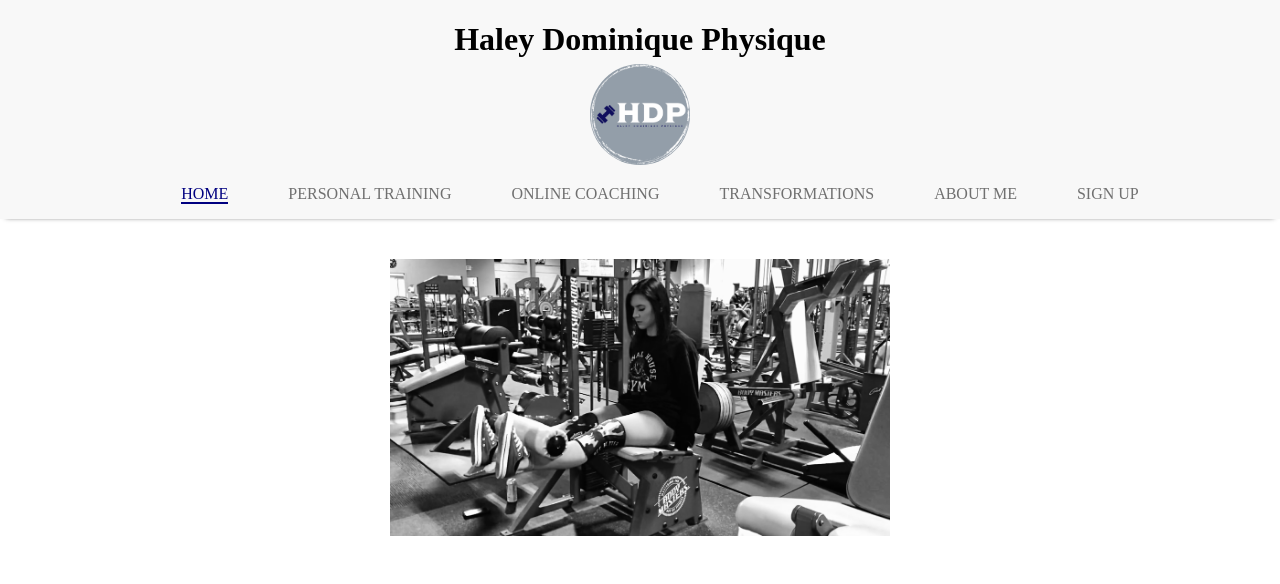
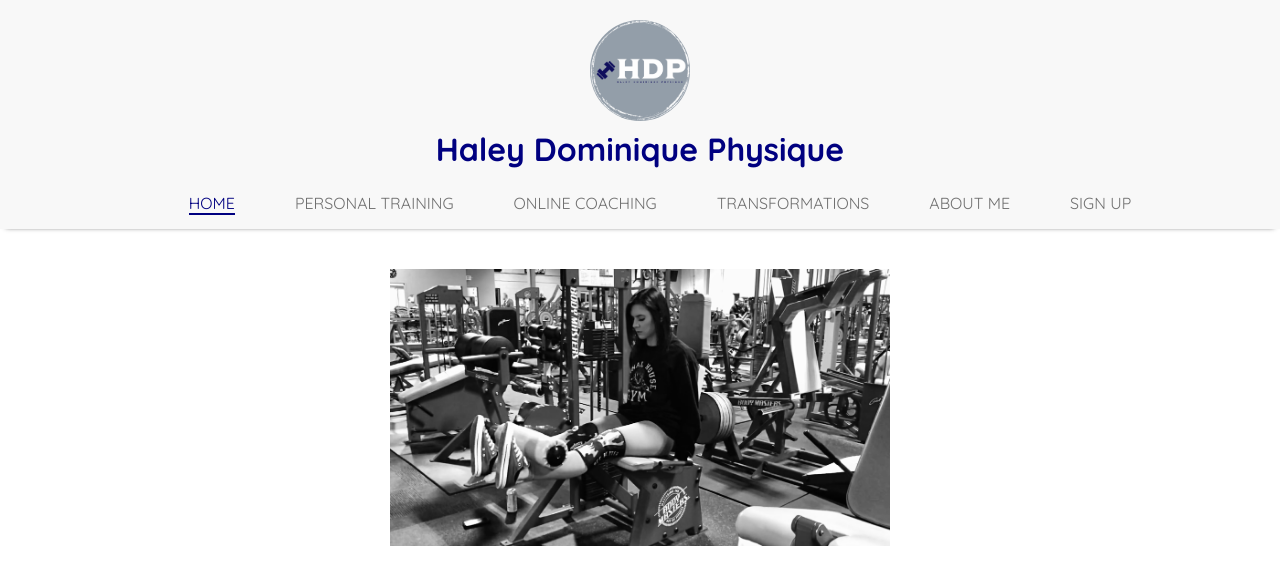
Before and after one commit to DeltaJoy/HDP_Fitness, a plain HTML site: page index.html in a window 1280 px wide. Drawn offline with Linux system fonts and the light colour scheme.

Commit message:
font logo rearranged

```diff
--- a/index.html
+++ b/index.html
@@ -5,6 +5,9 @@
     <meta http-equiv="X-UA-Compatible" content="IE=edge">
     <meta name="viewport" content="width=device-width, initial-scale=1.0">
     <link rel = "stylesheet" href = "styles.css">
+    <link rel="preconnect" href="https://fonts.googleapis.com">
+    <link rel="preconnect" href="https://fonts.gstatic.com" crossorigin>
+    <link href="https://fonts.googleapis.com/css2?family=Quicksand:wght@300;400;500;600;700&        display=swap" rel="stylesheet">
     <script src = "js.js" defer></script>
     <title>HDP Fitness</title>
 </head>
@@ -12,8 +15,8 @@
 
     <div class = "container">
         <div class = "main">
+            <img class = "logo" src = "/pictures/Screen Shot 2022-02-24 at 4.27.06 PM.png">
             <h1>Haley Dominique Physique</h1>
-            <img class = "logo" src = "/pictures/Screen Shot 2022-02-24 at 4.27.06 PM.png">
 
         </div>
         <div class = "nav">
--- a/styles.css
+++ b/styles.css
@@ -6,6 +6,7 @@
 
  body {
     margin: 0;
+    font-family: 'Quicksand', sans-serif;;
 }
 
 
@@ -34,17 +35,19 @@
 
 
 h1 {
-     font-family: Lora;
+     /* font-family: Lora; */
      font-size: 2rem;
      /* display: flex; */
-     margin-bottom: .33rem;
+     margin-bottom: .5rem;
+     margin-top: .25rem;
+     color: navy;
      /* align-items: center; */
 
 }
 
 h3 {
 
-    font-family: ubuntu bold;
+    /* font-family: ubuntu bold; */
     font-size: 1rem;
     margin-top: .25rem;
     color: navy;
@@ -54,6 +57,7 @@ h3 {
     width: 100px;
     height: auto;
     border-radius: 7em;
+    margin-top: 1.25rem
 }
 .nav {
     display: flex;
@@ -70,7 +74,7 @@ div li{
     /* display: inline; */
     padding: 0px 30px;
     font-size: 1rem;
-    font-family: ubuntu;
+    /* font-family: ubuntu; */
     font-size: bold;
     /* margin: 0 1em; */
 }
```
